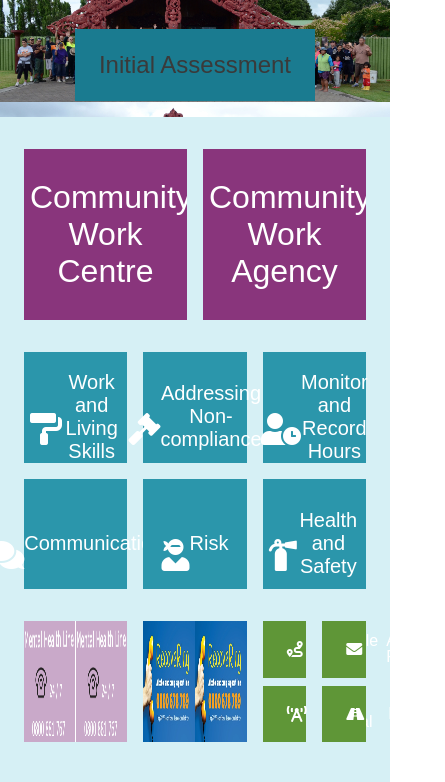
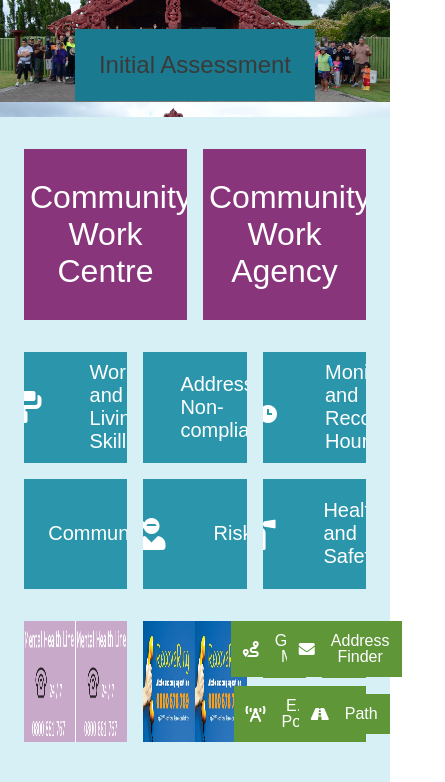
Before and after one commit to rebellio69/rebellio69.github.io, a plain HTML site: page index.html in a window 390 px wide. Shown: the part 475-1257 px from the top of the page, 445 px wide, since content can reach past the window. Drawn offline with Linux system fonts and the light colour scheme; a web font is replaced by a local one.

Commit message:
Information and links responsivity changes with divs

```diff
--- a/index.html
+++ b/index.html
@@ -70,7 +70,10 @@
 
       <!--Information Section-->
       <div class="WLS card">
-        <button class="dropbtn"><i class="fas fa-paint-roller"></i>Work and Living Skills</button>
+        <a href="#" target="_blank"><button class="dropbtn">
+          <span class="fas fa-paint-roller"></span>
+          <h3>Work and Living Skills</h3></button>
+        </a>
         <div class="WLS list">
           <a href="https://rebellio69.github.io/CW-Template-Page/" target="_blank">Programmes</a>
           <a href="https://rebellio69.github.io/CW-Template-Page/" target="_blank">Partnerships</a>
@@ -79,7 +82,10 @@
       </div>
 
       <div class="NC card">
-        <button class="dropbtn"><i class="fas fa-gavel"></i>Addressing Non-compliance</button>
+        <a href="#" target="_blank"><button class="dropbtn">
+          <span class="fas fa-file-contract"></span>
+          <h3>Addressing Non-compliance</h3></button>
+        </a>
         <div class="NC list">
           <a href="#">Verification</a>
           <a href="#">Sanctions</a>
@@ -88,7 +94,10 @@
       </div>
 
       <div class="hours card">
-        <button class="dropbtn"><i class="fas fa-user-clock"></i>Monitor and Record Hours</button>
+        <a href="#" target="_blank"><button class="dropbtn">
+          <span class="fas fa-user-clock"></span>
+          <h3>Monitor and Record Hours</h3></button>
+        </a>
         <div class="hours list">
           <a href="#">Timesheets</a>
           <a href="#">IOMS</a>
@@ -97,7 +106,10 @@
       </div>
 
       <div class="communication card">
-        <button class="dropbtn"><i class="fas fa-comments"></i>Communication</button>
+        <a href="#" target="_blank"><button class="dropbtn">
+          <span class="fas fa-comments"></span>
+          <h3>Communication</h3></button>
+        </a>
         <div class="communication list">
           <a href="#">Programmes</a>
           <a href="#">Partnerships</a>
@@ -106,7 +118,10 @@
           </div>
 
       <div class="risk card">
-        <button class="dropbtn"><i class="fas fa-user-ninja"></i>Risk</button>
+        <a href="#" target="_blank"><button class="dropbtn">
+          <span class="fas fa-user-ninja"></span>
+          <h3>Risk</h3></button>
+        </a>
         <div class="risk list">
           <a href="#">Behaviours</a>
           <a href="#">Mental Health</a>
@@ -115,7 +130,10 @@
       </div>
 
       <div class="safety card">
-        <button class="dropbtn"><i class="fas fa-fire-extinguisher"></i>Health and Safety</button>
+        <a href="#" target="_blank"><button class="dropbtn">
+          <span class="fas fa-fire-extinguisher"></span>
+          <h3>Health and Safety</h3></button>
+        </a>
         <div class="safety list">
           <a href="https://rebellio69.github.io/CW-Template-Page/" target="_blank">Incidents</a>
           <a href="https://rebellio69.github.io/CW-Template-Page/" target="_blank">JSA</a>
@@ -123,25 +141,32 @@
         </div>
       </div>
 
-    <!--quick links section-->
-      <a href="#" target="_blank" class="MH ql">
-        <img src="resources/images/mental health.png" alt="MH logo">
-      </a>
+      <!--quick links section-->
+        <a href="#" target="_blank" class="MH ql">
+          <img src="./resources/images/mental health.png" alt="MH logo">
+        </a>
 
-      <a href="#" target="_blank" class="AD ql">
-        <img src="resources/images/RecoveRing.jpg" alt="AoD logo">
-        <img src="resources/images/RecoveRing.jpg" alt="AoD logo">
-      </a>
+        <a href="#" target="_blank" class="AD ql">
+          <img src="./resources/images/RecoveRing.jpg" alt="AoD logo">
+          <img src="./resources/images/RecoveRing.jpg" alt="AoD logo">
+        </a>
 
-      <a href="https://maps.google.co.nz/" target="_blank" class="maps ql"><i class="fas fa-route"></i>Google Maps</a>
-
-      <a href="https://www.nzpost.co.nz/tools/address-postcode-finder/suggest/" target="_blank" class="address ql">
-        <i class="fas fa-envelope"></i>Address Finder</a>
-
-      <a href="#" target="_blank" class="EM ql"><i class="fas fa-broadcast-tower"></i>E.M. Portal</a>
-
-      <a href="#" target="_blank" class="path ql"><i class="fas fa-road"></i>Path</a>
-
+        <div class="maps ql"><a href="https://maps.google.co.nz/" target="_blank">
+          <span class="fas fa-route"></span>
+          <p>Google Maps</p></a>
+        </div>
+        <div class="address ql"><a href="https://www.nzpost.co.nz/tools/address-postcode-finder/suggest/" target="_blank">
+          <span class="fas fa-envelope"></span>
+          <p>Address Finder</p></a>
+        </div>
+        <div class="EM ql"><a href="#" target="_blank">
+          <span class="fas fa-broadcast-tower"></span>
+          <p>E.M. Portal</p></a>
+        </div>
+        <div class="path ql"><a href="#" target="_blank">
+          <span class="fas fa-road"></span>
+          <p>Path</p></a>
+        </div>
 
     </div>
   </body>
--- a/resources/CSS/style.css
+++ b/resources/CSS/style.css
@@ -262,7 +262,11 @@ nav input[type=text]:hover {
     grid-template-rows: 30vh 22vh 22vh 10vh 10vh;
   }
 }
-
+@media only screen and (max-width: 1100px) {
+  .grid {
+    grid-template-rows: 25vh 15vh 15vh 10vh 10vh;
+  }
+}
 
 
 /*Centre and Agency Grid*/
@@ -307,15 +311,19 @@ nav input[type=text]:hover {
 }
 .maps {
   grid-column: 9 / span 2;
+  grid-row: 4 / span 1;
 }
 .address {
   grid-column: 11 / span 2;
+  grid-row: 4 / span 1;
 }
 .EM {
   grid-column: 9 / span 2;
+  grid-row: 5 / span 1;
 }
 .path {
   grid-column: 11 / span 2;
+  grid-row: 5 / span 1;
 }
 
 /*Centre and Agency Dropdown*/
@@ -370,69 +378,65 @@ nav input[type=text]:hover {
 .card {
   position: relative;
   display: inline-block;
-}
-.WLS.card, .NC.card, .hours.card {
+  overflow: hidden;
   margin: 0.5rem;
-}
-.communication.card, .risk.card, .safety.card {
-  margin: 0.5rem;
-}
-.card button {
-  padding-top: 1.25rem;
 }
 
 .card .dropbtn {
   display: flex;
-  flex-direction: column-reverse;
+  justify-content: center;
   align-items: center;
-  justify-content: flex-end;
+  background-color: #2b96ab;
+  height: 100%;
   width: 100%;
-  height:100%;
-  background-color: #2b96ab;
   color: white;
-  font-size: 1.5rem;
+  padding: 1rem;
   cursor: pointer;
   border: none;
-  transition: all 0.3s ease-in 0.1s;
+  transition: all 0.6s linear;
+}
+.card h3 {
+  text-align: left;
+  padding: 1.5rem;
+}
+.card .fas {
+  font-size: 2rem;
+  padding: 1.5rem;
 }
 .card:hover .dropbtn{
   background-color: #3e8e41;
-  transform: scale(1.02);
-  box-shadow: 8px 10px 5px rgba(0,0,0,0.6);
+  width: 30%;
 }
-.card i {
-  font-size: 3rem;
-  padding-top: 1.5rem;
-  transition: all 0.1s ease-out;
-}
-.card:hover i {
+.card:hover h3 {
   display: none;
 }
 .list {
   display: flex;
   flex-direction: column;
   visibility: hidden;
-  position: absolute;
-  top: 3.2rem;
-  left: 37%;
-  width: 26%;
-  padding: 0.5rem 0.5rem 0.5rem 1.5rem;
-  z-index: 1;
+  position: relative;
+  left: 100%;
+  bottom: 100%;
+  width: 30%;
+  margin: 1rem 0;
+  height: 100%;
   background-color: #2b96ab;
-  transition: all 0.3s ease-in 0.1s;
+  transition: all 0.6s linear;
 }
 .card:hover .list {
   visibility: visible;
+  width: 68%;
+  left: 32%;
   background-color: #3e8e41;
 }
-
 .list:hover {
-  box-shadow: 6px 6px 2px rgba(0,0,0,0.5);
+  box-shadow: 8px 10px 5px rgba(0,0,0,0.6);
   transform: scale(1.01);
 }
+
 .list a {
   color: white;
-  padding: 0.25rem;
+  padding: 0.5rem 1rem;
   transition: background-color 0.1s ease-in, color 0.3s ease-in, font-weight 0.3s ease-in, font-size 0.3s ease-in;
 }
 .list a:hover {
@@ -441,11 +445,15 @@ nav input[type=text]:hover {
   font-weight: bold;
   font-size: 1.1rem;
 }
+.card i {
+  padding-top: 1.5rem;
+  transition: all 0.1s ease-out;
+}
+.card:hover i {
+  display: none;
+}
 
 @media only screen and (max-width: 1100px) {
-  .grid {
-    grid-template-rows: 25vh 15vh 15vh 10vh 10vh;
-  }
   .links a  {
     font-size: 1rem;
     padding: 0.5rem 0.75rem;
@@ -466,30 +474,35 @@ nav input[type=text]:hover {
 /*Quick Links Buttons*/
 .maps, .address {
   margin: 1.5rem 0.5rem 0.25rem 0.5rem;
-  color: white;
-  background-color: #5f9637;
 }
 .EM, .path {
   margin: 0.25rem 0.5rem 1.5rem 0.5rem;
-  color: white;
-  background-color: #5f9637;
-
 }
 .maps, .address, .EM, .path {
   display: flex;
-  justify-content: flex-start;
   align-items: center;
-  font-size: 1rem;
+  justify-content: center;
+  background-color: #5f9637;
   transition: all 0.3s ease-in-out 0.1s;
 }
-.maps:hover, .address:hover, .EM:hover, .path:hover {
-  font-size: 1.2rem;
+.maps a, .address a, .EM a, .path a {
+  display: flex;
+  align-items: center;
+  justify-content: center;
+  font-size: 1rem;
+  color: white;
+  background-color: #5f9637;
+  transition: all 0.3s ease-in-out 0.1s;
+  padding: 0.25rem;
+}
+.maps:hover, .address:hover, .EM:hover, .path:hover{
+  font-size: 1rem;
   transform: scale(1.01);
   box-shadow: 6px 6px 2px rgba(0,0,0,0.5);
 }
-.ql i, .ql a {
-  padding: 1.5rem;
-}
+ .ql .fas, .ql p {
+   padding: 0.5rem;
+ }
 
 .AD {
   display: flex;
```
